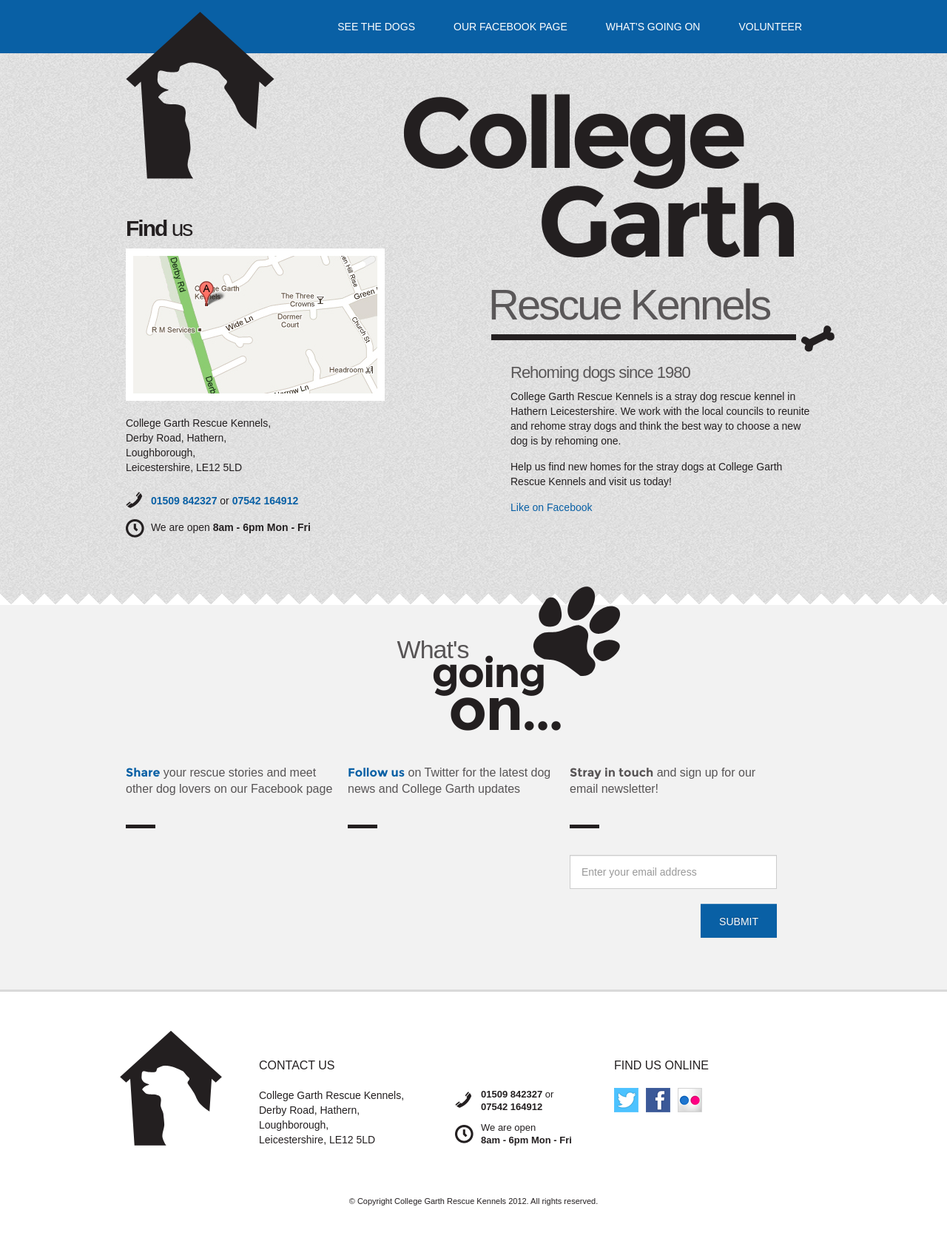
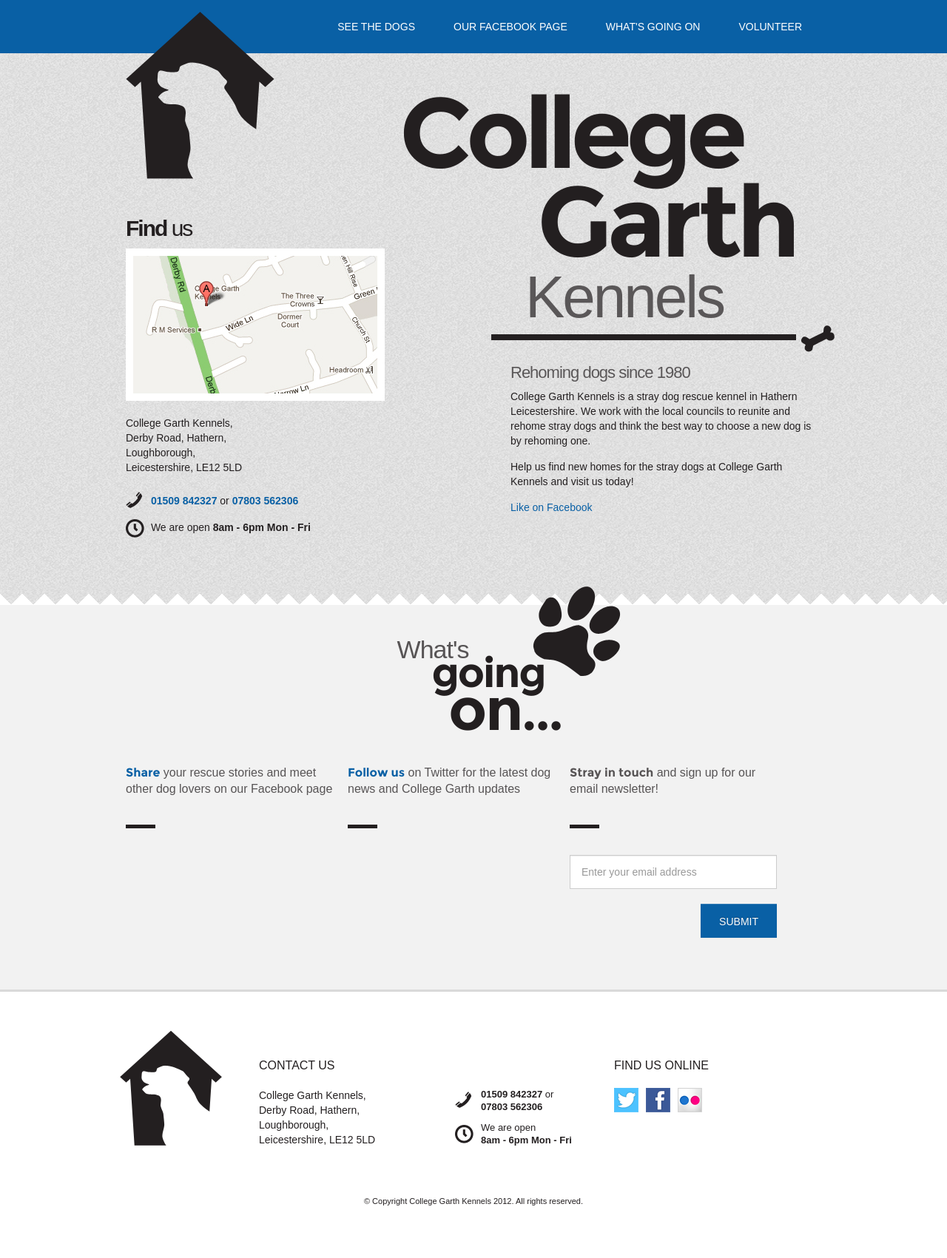
Before and after one commit to marchibbins/college-garth, a Python web app: template templates/base.html in a window 1280 px wide. Shown: the whole page at 74% size. Run offline with Jinja, Linux system fonts and the light colour scheme; the template is opened without the code that fills it, so the values that code supplies are empty; some libraries are stand-ins or nearby versions; some web fonts are replaced.

Commit message:
Domain update

```diff
--- a/sitemap.xml
+++ b/sitemap.xml
@@ -1,7 +1,7 @@
 <?xml version="1.0" encoding="UTF-8"?>
 <urlset xmlns="http://www.sitemaps.org/schemas/sitemap/0.9">
     <url>
-        <loc>http://www.collegegarthrescuekennels.co.uk/</loc>
+        <loc>http://www.collegegarthkennels.co.uk/</loc>
         <changefreq>weekly</changefreq>
         <priority>1</priority>
     </url>
--- a/static/css/less/college-garth.less
+++ b/static/css/less/college-garth.less
@@ -293,11 +293,9 @@ p {
     }
     .kennels {
         display: block;
-        margin-top: 20px;
-        margin-left: -50px;
-        font-size: 58px;
+        font-size: 80px;
         letter-spacing: -3px;
-        line-height: 60px;
+        line-height: 80px;
         color: #5a5758;
     }
 }
--- a/static/css/main.css
+++ b/static/css/main.css
@@ -3347,11 +3347,9 @@ p {
 }
 .subtitle .kennels {
   display: block;
-  margin-top: 20px;
-  margin-left: -50px;
-  font-size: 58px;
+  font-size: 80px;
   letter-spacing: -3px;
-  line-height: 60px;
+  line-height: 80px;
   color: #5a5758;
 }
 .dogs {
--- a/static/js/main.js
+++ b/static/js/main.js
@@ -82,7 +82,7 @@
 
                 $('.dog-share', dog).html(gplus + pinit);
 
-                var abs_url = 'http://www.collegegarthrescuekennels.co.uk/#' + dog.data().id,
+                var abs_url = 'http://www.collegegarthkennels.co.uk/#' + dog.data().id,
                     ghref = 'https://plus.google.com/share?url=' + encodeURIComponent(abs_url),
                     phref = 'http://pinterest.com/pin/create/button/?url=' + encodeURIComponent(abs_url) + '&amp;media=' + image.attr('src') + '&amp;description=' + encodeURIComponent(description.text());
 
--- a/templates/base.html
+++ b/templates/base.html
@@ -4,18 +4,18 @@
         <meta charset="utf-8">
         <meta name="viewport" content="width=device-width, initial-scale=1.0"/>
 
-        <title>{% block title %}College Garth Rescue Kennels{% endblock %}</title>
-        <meta name="description" content="College Garth Rescue Kennels is a stray dog rescue kennel in Hathern Leicestershire. We work with the local councils to reunite and rehome stray dogs and think the best way to choose a new dog is by rehoming one.">
-        <meta name="keywords" content="college garth rescue kennels, hathern dog rescue, rescue dogs, dogs needing homes, rehoming dogs, dog rehoming, dogs rehoming, dog rescue, animal shelter">
+        <title>{% block title %}College Garth Kennels{% endblock %}</title>
+        <meta name="description" content="College Garth Kennels is a stray dog rescue kennel in Hathern Leicestershire. We work with the local councils to reunite and rehome stray dogs and think the best way to choose a new dog is by rehoming one.">
+        <meta name="keywords" content="college garth kennels, hathern dog rescue, rescue dogs, dogs needing homes, rehoming dogs, dog rehoming, dogs rehoming, dog rescue, animal shelter">
         <meta name="google-site-verification" content="-C9qNqZm5Nw_HdY813B07jfpL1__F4SDqCoHCKp3bPs" />
 
-        <meta property="og:title" content="College Garth Rescue Kennels"/>
-        <meta property="og:image" content="http://www.collegegarthrescuekennels.co.uk/static/img/logo-small.png"/>
-        <meta property="og:description" content="College Garth Rescue Kennels is a stray dog rescue kennel in Hathern Leicestershire. We work with the local councils to reunite and rehome stray dogs and think the best way to choose a new dog is by rehoming one."/>
+        <meta property="og:title" content="College Garth Kennels"/>
+        <meta property="og:image" content="http://www.collegegarthkennels.co.uk/static/img/logo-small.png"/>
+        <meta property="og:description" content="College Garth Kennels is a stray dog rescue kennel in Hathern Leicestershire. We work with the local councils to reunite and rehome stray dogs and think the best way to choose a new dog is by rehoming one."/>
 
-        <meta itemprop="name" content="College Garth Rescue Kennels">
-        <meta itemprop="image" content="http://www.collegegarthrescuekennels.co.uk/static/img/logo-small.png">
-        <meta itemprop="description" content="College Garth Rescue Kennels is a stray dog rescue kennel in Hathern Leicestershire. We work with the local councils to reunite and rehome stray dogs and think the best way to choose a new dog is by rehoming one.">
+        <meta itemprop="name" content="College Garth Kennels">
+        <meta itemprop="image" content="http://www.collegegarthkennels.co.uk/static/img/logo-small.png">
+        <meta itemprop="description" content="College Garth Kennels is a stray dog rescue kennel in Hathern Leicestershire. We work with the local councils to reunite and rehome stray dogs and think the best way to choose a new dog is by rehoming one.">
 
         <link href='http://fonts.googleapis.com/css?family=Arvo:400,700' rel='stylesheet' type='text/css'>
         <link rel="stylesheet" href="/static/css/main.css"/>
@@ -34,7 +34,7 @@
                         <ul class="nav pull-right" role="navigation">
                             <li class="masked"><a href="#top" class="nav-home scrollTo invisible">Go Home</a>
                             <li><a href="#the-dogs" class="scrollTo">See the dogs</a>
-                            <li><a href="http://www.facebook.com/CollegeGarthRescueKennels" rel="external">Our Facebook page</a>
+                            <li><a href="http://www.facebook.com/CollegeGarthKennels" rel="external">Our Facebook page</a>
                             <li><a href="#whats-going-on" class="scrollTo">What's going on</a>
                             <li><a href="#volunteer" data-toggle="modal">Volunteer</a>
                         </ul>
@@ -44,31 +44,31 @@
         </div>
         <div class="title">
             <div class="container-fluid">
-                <span class="logo"><a href="/">College Garth Rescue Kennels</a></span>
+                <span class="logo"><a href="/">College Garth Kennels</a></span>
             </div>
         </div>
         <div class="header" role="banner">
             <div class="container-fluid">
                 <div class="row-fluid">
                     <div class="span7 offset3 pull-right">
-                        <h1 class="subtitle" itemprop="name"><strong><span class="college">College</span> <span class="garth">Garth</span></strong> <span class="kennels">Rescue Kennels</span></h1>
+                        <h1 class="subtitle" itemprop="name"><strong><span class="college">College</span> <span class="garth">Garth</span></strong> <span class="kennels">Kennels</span></h1>
                         <div class="about">
                             <i class="bone-icon"></i>
                             <h3 class="rehoming">Rehoming dogs since 1980</h3>
 
-                            <p itemprop="description">College Garth Rescue Kennels is a stray dog rescue kennel in Hathern Leicestershire. We work with the local councils to reunite and rehome stray dogs and think the best way to choose a new dog is by rehoming one.</p>
+                            <p itemprop="description">College Garth Kennels is a stray dog rescue kennel in Hathern Leicestershire. We work with the local councils to reunite and rehome stray dogs and think the best way to choose a new dog is by rehoming one.</p>
 
-                            <p>Help us find new homes for the stray dogs at College Garth Rescue Kennels and visit us today!</p>
+                            <p>Help us find new homes for the stray dogs at College Garth Kennels and visit us today!</p>
 
-                            <a class="socialite facebook-like" href="http://www.facebook.com/sharer.php?u=http://www.collegegarthrescuekennels.co.uk/" data-href="http://www.collegegarthrescuekennels.co.uk/" data-send="false" data-width="386" data-show-faces="false" rel="nofollow" target="_blank">Like on Facebook</a>
+                            <a class="socialite facebook-like" href="http://www.facebook.com/sharer.php?u=http://www.collegegarthkennels.co.uk/" data-href="http://www.collegegarthkennels.co.uk/" data-send="false" data-width="386" data-show-faces="false" rel="nofollow" target="_blank">Like on Facebook</a>
                         </div>
                     </div>
                     <div class="span6 pull-left">
                         <div class="find-us">
                             <h2 class="find-us-title"><strong>Find</strong> us</h2>
-                            <a href="http://maps.google.com/?q=College+Garth+Kennels,+Hathern,+Loughborough+LE12+5LD" rel="external" itemprop="map"><img src="/static/img/map.png" alt="Map to College Garth Rescue Kennels" class="find-us-map"/></a>
+                            <a href="http://maps.google.com/?q=College+Garth+Kennels,+Hathern,+Loughborough+LE12+5LD" rel="external" itemprop="map"><img src="/static/img/map.png" alt="Map to College Garth Kennels" class="find-us-map"/></a>
                             <p class="contact-address" itemscope itemtype="http://schema.org/PostalAddress">
-                                <span>College Garth Rescue Kennels, </span>
+                                <span>College Garth Kennels, </span>
                                 <span itemprop="streetAddress">Derby Road, Hathern, </span>
                                 <span itemprop="addressLocality">Loughborough, </span>
                                 <span itemprop="addressRegion">Leicestershire, <span class="contact-postcode" itemprop="postalCode">LE12 5LD</span></span>
@@ -76,7 +76,7 @@
                             <p class="contact-tel">
                                 <i class="tel-icon"></i>
                                 <span><strong itemprop="telephone">01509 842327</strong> or </span>
-                                <span><strong itemprop="telephone">07542 164912</strong> </span>
+                                <span><strong itemprop="telephone">07803 562306</strong> </span>
                             </p>
                             <p class="contact-hours">
                                 <i class="hours-icon"></i>
@@ -98,10 +98,10 @@
                 <div class="row-fluid">
                     <div class="span5">
                         <div class="going-on-social">
-                            <p><strong><a href="http://www.facebook.com/CollegeGarthRescueKennels" rel="external">Share</a></strong> your rescue stories and meet other dog lovers on our Facebook page</p>
+                            <p><strong><a href="http://www.facebook.com/CollegeGarthKennels" rel="external">Share</a></strong> your rescue stories and meet other dog lovers on our Facebook page</p>
                         </div>
                         <div class="going-on-plugin facebook">
-                            <div class="fb-like-box" data-href="http://www.facebook.com/CollegeGarthRescueKennels" data-width="270" data-height="430" data-show-faces="false" data-border-color="#e8e8e8" data-stream="true" data-header="false"></div>
+                            <div class="fb-like-box" data-href="http://www.facebook.com/CollegeGarthKennels" data-width="270" data-height="430" data-show-faces="false" data-border-color="#e8e8e8" data-stream="true" data-header="false"></div>
                         </div>
                     </div>
                     <div class="span5">
@@ -137,7 +137,7 @@
                     <div class="span4 offset3">
                         <h3 class="contact-title">Contact Us</h3>
                         <p class="contact-address" itemscope itemtype="http://schema.org/PostalAddress">
-                            <span>College Garth Rescue Kennels, </span>
+                            <span>College Garth Kennels, </span>
                             <span itemprop="streetAddress">Derby Road, Hathern, </span>
                             <span itemprop="addressLocality">Loughborough, </span>
                             <span itemprop="addressRegion">Leicestershire, <span class="contact-postcode" itemprop="postalCode">LE12 5LD</span></span>
@@ -148,7 +148,7 @@
                         <p class="contact-tel">
                             <i class="tel-icon"></i>
                             <span><strong itemprop="telephone">01509 842327</strong> or </span>
-                            <span><strong itemprop="telephone">07542 164912</strong> </span>
+                            <span><strong itemprop="telephone">07803 562306</strong> </span>
                         </p>
                         <p class="contact-hours">
                             <i class="hours-icon"></i>
@@ -160,12 +160,12 @@
                         <h3 class="social-title">Find us online</h3>
                         <ul class="social-links unstyled">
                             <li><a href="http://twitter.com/CollegeGarth" rel="external"><i class="twitter-icon"></i>Twitter</a></li>
-                            <li><a href="http://www.facebook.com/CollegeGarthRescueKennels" rel="external"><i class="facebook-icon"></i>Facebook</a></li>
+                            <li><a href="http://www.facebook.com/CollegeGarthKennels" rel="external"><i class="facebook-icon"></i>Facebook</a></li>
                             <li><a href="https://www.flickr.com/photos/collegegarthrescuekennels/" rel="external"><i class="flickr-icon"></i>Flickr</a></li>
                         </ul>
                     </div>
                 </div>
-                <p class="copyright">&copy; Copyright College Garth Rescue Kennels 2012. All rights reserved.</p>
+                <p class="copyright">&copy; Copyright College Garth Kennels 2012. All rights reserved.</p>
                 <a href="#top" class="scrollTo top hidden-phone">Go to top</a>
             </div>
         </div>
@@ -177,7 +177,7 @@
             </div>
             <div class="modal-body">
                 <p>Email us to find out how you can help. We are always looking for more dog walkers.</p>
-                <p><a href="mailto:volunteer@collegegarthrescuekennels.co.uk">volunteer@collegegarthrescuekennels.co.uk</a></p>
+                <p><a href="mailto:info@collegegarthkennels.co.uk">info@collegegarthkennels.co.uk</a></p>
             </div>
         </div>
 
```
Also changed, not shown: readme.md.
